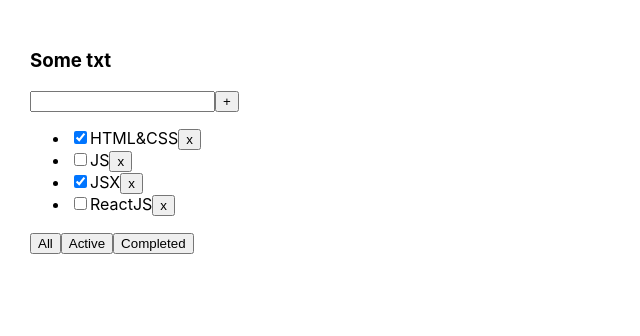
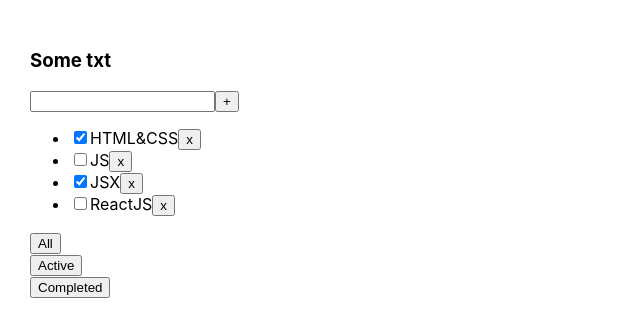
Before and after one commit to fanur56/ToDo_list, a React (Create React App) app: page / in a window 1280 px wide. Shown: the top 336 px of the page, without its empty margins (0-640 px from the left). Built offline with nearby package versions, Linux system fonts and the light colour scheme.

Commit message:
Added functions for input. Refactoring

```diff
--- a/package.json
+++ b/package.json
@@ -10,10 +10,12 @@
     "@types/node": "^12.0.0",
     "@types/react": "^16.9.0",
     "@types/react-dom": "^16.9.0",
+    "@types/uuid": "^8.3.4",
     "react": "^16.13.1",
     "react-dom": "^16.13.1",
     "react-scripts": "3.4.1",
-    "typescript": "~3.7.2"
+    "typescript": "~3.7.2",
+    "uuid": "^8.3.2"
   },
   "scripts": {
     "start": "react-scripts start",
--- a/src/App.tsx
+++ b/src/App.tsx
@@ -1,6 +1,7 @@
 import React, {useState} from 'react';
 import './App.css';
 import {TasksPropsType, Todolist} from "./Todolist";
+import {v1} from "uuid";
 export type filterValueType = 'All' | 'Active' | 'Completed';
 function App() {
     /*let tasks = [
@@ -11,19 +12,24 @@
     ]*/
 
     let [tasks, setTasks] = useState<Array<TasksPropsType>>([
-        {id: 1, title: "HTML&CSS", isDone: true},
-        {id: 2, title: "JS", isDone: false},
-        {id: 3, title: "JSX", isDone: true},
-        {id: 4, title: "ReactJS", isDone: false}
+        {id: v1(), title: "HTML&CSS", isDone: true},
+        {id: v1(), title: "JS", isDone: false},
+        {id: v1(), title: "JSX", isDone: true},
+        {id: v1(), title: "ReactJS", isDone: false},
+
     ])
+
+    const addTask = (newTitle:string) => {
+        const newTask = {id: v1(), title: newTitle, isDone: false}
+        setTasks([newTask, ...tasks])
+    }
 
     let [filterValue, setFilterValue] = useState<filterValueType>('All')
 
 
-    const removeTask = (taskId: number) => {
+    const removeTask = (taskId: string) => {
         tasks = tasks.filter((el) => el.id !== taskId)
         setTasks(tasks)
-        console.log(taskId);
     }
 
     const changeFilter = (filterValue: filterValueType) => {
@@ -45,6 +51,7 @@
                 tasks={filteredTask}
                 removeTask={removeTask}
                 changeFilter={changeFilter}
+                addTask={addTask}
             />
         </div>
     );
--- /dev/null
+++ b/src/Components/Button.tsx
@@ -0,0 +1,17 @@
+import React from "react";
+
+type ButtonPropsType = {
+    name:string
+    callBack:()=>void
+}
+
+export const Button = (props:ButtonPropsType)=> {
+    const onClickHandler = () => {
+        props.callBack()
+    }
+    return (
+        <div>
+            <button onClick={onClickHandler}>{props.name}</button>
+        </div>
+    )
+}
--- a/src/Todolist.tsx
+++ b/src/Todolist.tsx
@@ -1,37 +1,78 @@
-import React from "react";
+import React, {ChangeEvent, useState, KeyboardEvent} from "react";
 import {filterValueType} from "./App";
+import {Button} from "./Components/Button";
 
 type TodolistPropsType = {
     title: string
     tasks: Array<TasksPropsType>
-    removeTask:(id: number)=>void
+    removeTask:(id: string)=>void
     changeFilter: (filterValue: filterValueType)=>void
-
+    addTask: (newTitle:string)=>void
 }
 
 export type TasksPropsType = {
-    id: number,
+    id: string,
     title: string,
     isDone: boolean,
 }
 
 export const Todolist = (props: TodolistPropsType) => {
 
+    let [newTitle, setNewTitle] = useState('')
+
+    const addTaskHandler = () => {
+        props.addTask(newTitle)
+        setNewTitle('')
+    }
+
+    const onChangeHandler = (event:ChangeEvent<HTMLInputElement>) => {
+        setNewTitle(event.currentTarget.value)
+    }
+
+    const onKeyDownHandler = (event:KeyboardEvent<HTMLInputElement>) => {
+        if (event.key==='Enter') {
+            addTaskHandler()
+        }
+    }
+
+    /*const allChangeFilterHandler = () => {
+        props.changeFilter('All')
+    }
+
+    const activeChangeFilterHandler = () => {
+        props.changeFilter('Active')
+    }
+
+    const completedChangeFilterHandler = () => {
+        props.changeFilter('Completed')
+    }*/
+
+    const universalChangeFilterHandler = (value:filterValueType) => {
+        props.changeFilter(value)
+    }
+
+    const removeTaskHandler = (elID: string) => {
+            props.removeTask(elID)
+        }
+
     return (
         <div>
             <h3>{props.title}</h3>
             <div>
-                <input/>
-                <button>+</button>
+                <input value={newTitle} onChange={onChangeHandler} onKeyDown={onKeyDownHandler}/>
+                <button onClick={addTaskHandler}>+</button>
             </div>
             <ul>
                 {
                     props.tasks.map((el) => {
+                        /*const removeTaskHandler = () => {
+                            props.removeTask(el.id)
+                        }*/
                         return (
                             <li>
                                 <input type="checkbox" checked={el.isDone}/>
                                 <span>{el.title}</span>
-                                <button onClick={() => {props.removeTask(el.id)}}>x</button>
+                                <button onClick={()=>removeTaskHandler(el.id)}>x</button>
                             </li>
 
                         )
@@ -40,9 +81,15 @@
 
             </ul>
             <div>
-                <button onClick={()=>{props.changeFilter('All')}}>All</button>
-                <button onClick={()=>{props.changeFilter('Active')}}>Active</button>
-                <button onClick={()=>{props.changeFilter('Completed')}}>Completed</button>
+                {/*<button onClick={allChangeFilterHandler}>All</button>
+                <button onClick={activeChangeFilterHandler}>Active</button>
+                <button onClick={completedChangeFilterHandler}>Completed</button>*/}
+                {/*<button onClick={()=>universalChangeFilterHandler('All')}>All</button>
+                <button onClick={()=>universalChangeFilterHandler('Active')}>Active</button>
+                <button onClick={()=>universalChangeFilterHandler('Completed')}>Completed</button>*/}
+                <Button name={'All'} callBack={()=>universalChangeFilterHandler('All')}/>
+                <Button name={'Active'} callBack={()=>universalChangeFilterHandler('Active')}/>
+                <Button name={'Completed'} callBack={()=>universalChangeFilterHandler('Completed')}/>
             </div>
         </div>
     )
```
Also changed, not shown: 1 other file (tests, documents, lock files or other folders).
